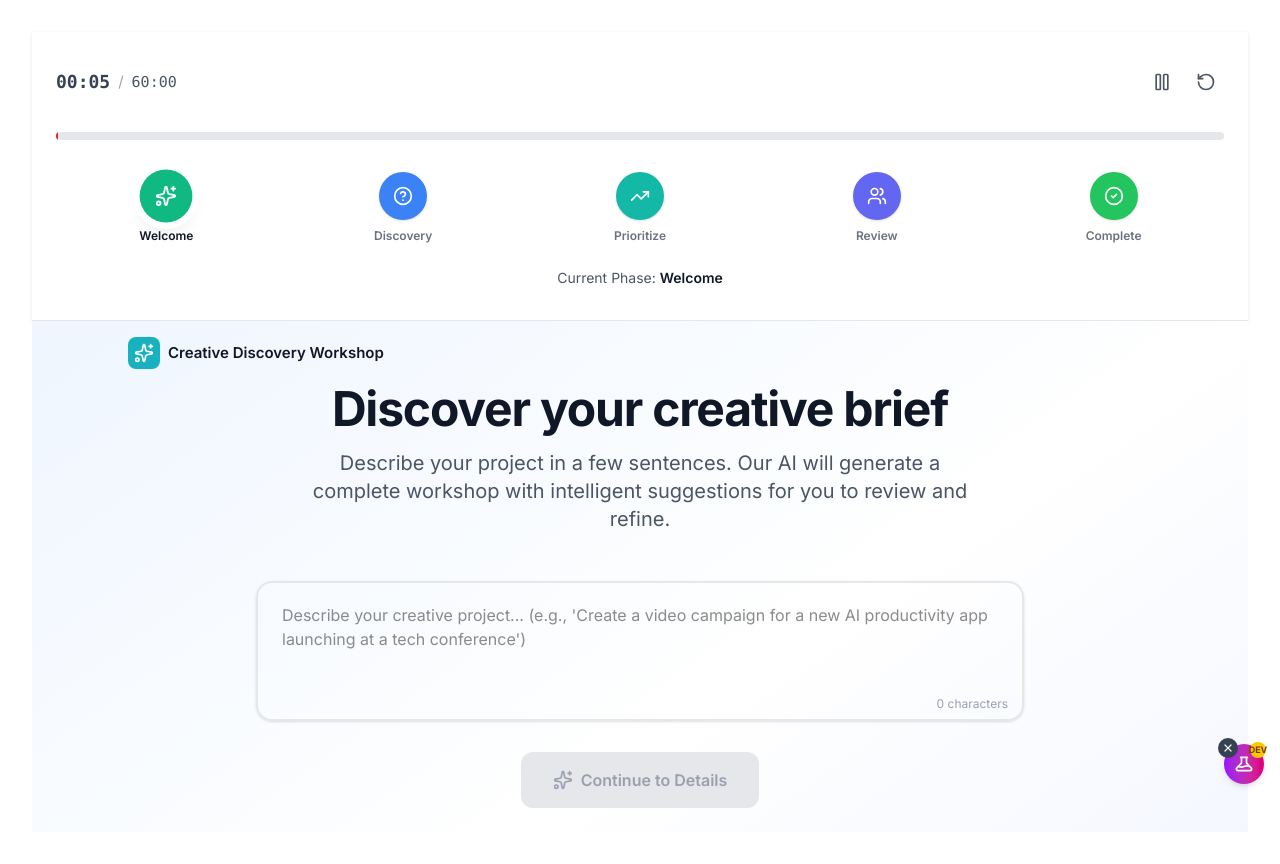
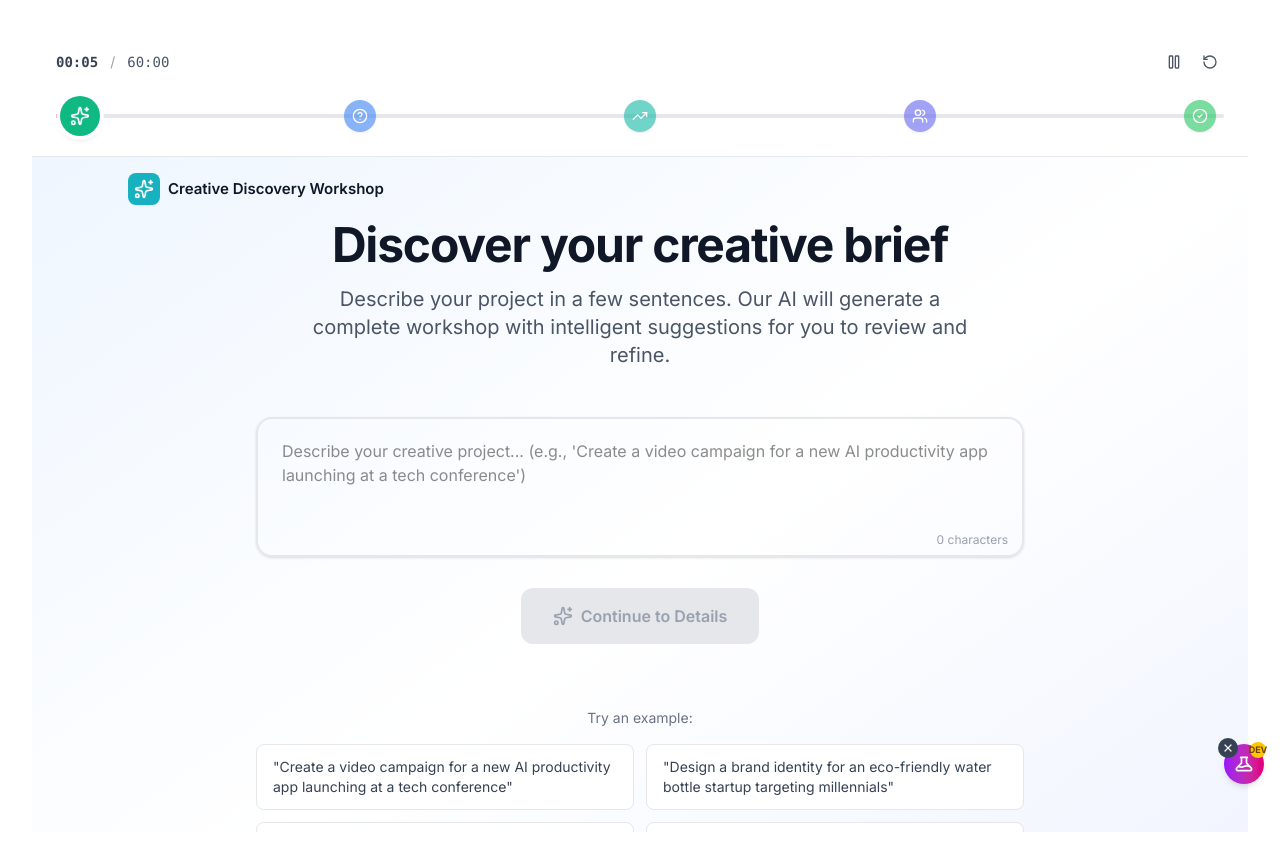
Before and after one commit to Rise-O-Matic/Creative-Discovery-Workshop, a React (Vite) app in the folder creative-brief-wizard/: page / in a window 1280 px wide. Built offline with nearby package versions, Linux system fonts and the light colour scheme.

Commit message:
Redesign timeline: lean 'string of beads' aesthetic

```diff
--- a/creative-brief-wizard/src/components/GlobalTimeline.tsx
+++ b/creative-brief-wizard/src/components/GlobalTimeline.tsx
@@ -22,135 +22,45 @@ import {
 interface PhaseConfig {
   phase: SessionPhase;
   label: string;
-  shortLabel: string;
   icon: React.ReactNode;
   color: string;
-  expectedDurationMs: number;
 }
 
-/**
- * Calculate phase durations based on total workshop duration
- */
-function calculatePhaseConfigs(workshopDurationMinutes: number): PhaseConfig[] {
-  const baseDurations: Omit<PhaseConfig, 'expectedDurationMs'>[] = [
+const PHASES: PhaseConfig[] = [
   {
     phase: 'project-context',
     label: 'Welcome',
-      shortLabel: 'W',
-      icon: <Sparkles className="w-5 h-5" />,
+    icon: <Sparkles className="w-4 h-4" />,
     color: '#10b981',
   },
   {
     phase: 'customer-discovery',
     label: 'Discovery',
-      shortLabel: 'D',
-      icon: <HelpCircle className="w-5 h-5" />,
+    icon: <HelpCircle className="w-4 h-4" />,
     color: '#3b82f6',
   },
   {
     phase: 'prioritization',
     label: 'Prioritize',
-      shortLabel: 'P',
-      icon: <TrendingUp className="w-5 h-5" />,
+    icon: <TrendingUp className="w-4 h-4" />,
     color: '#14b8a6',
   },
   {
     phase: 'synthesis-review',
     label: 'Review',
-      shortLabel: 'R',
-      icon: <Users className="w-5 h-5" />,
+    icon: <Users className="w-4 h-4" />,
     color: '#6366f1',
   },
   {
     phase: 'brief-complete',
     label: 'Complete',
-      shortLabel: 'B',
-      icon: <CheckCircle2 className="w-5 h-5" />,
+    icon: <CheckCircle2 className="w-4 h-4" />,
     color: '#22c55e',
   },
 ];
 
-  // Base proportions (totals to 60 minutes)
-  const baseProportions = [5, 30, 15, 8, 2]; // minutes - redistributed without sticky notes
-  const totalBaseMinutes = baseProportions.reduce((sum, val) => sum + val, 0);
-
-  return baseDurations.map((phase, index) => ({
-    ...phase,
-    expectedDurationMs:
-      (baseProportions[index] / totalBaseMinutes) * workshopDurationMinutes * 60 * 1000,
-  }));
-}
-
 // ============================================================================
-// Phase Marker Component (Top Timeline Style)
-// ============================================================================
-
-interface PhaseMarkerProps {
-  config: PhaseConfig;
-  isCompleted: boolean;
-  isCurrent: boolean;
-  onClick: () => void;
-}
-
-const PhaseMarker: React.FC<PhaseMarkerProps> = ({
-  config,
-  isCompleted,
-  isCurrent,
-  onClick,
-}) => {
-  return (
-    <button
-      onClick={onClick}
-      className={`flex flex-col items-center gap-2 transition-all duration-200 group`}
-    >
-      {/* Icon Circle */}
-      <div
-        className={`w-12 h-12 rounded-full flex items-center justify-center transition-all duration-200 ${
-          isCurrent
-            ? 'ring-4 ring-offset-2 scale-110 shadow-lg'
-            : isCompleted
-              ? 'bg-opacity-100 shadow-md'
-              : 'bg-opacity-60 shadow-sm'
-        }`}
-        style={{
-          backgroundColor: config.color,
-          color: 'white',
-        }}
-      >
-        {config.icon}
-      </div>
-
-      {/* Label */}
-      <div className="text-center">
-        <p
-          className={`text-xs font-semibold transition-colors ${
-            isCurrent ? 'text-gray-900' : isCompleted ? 'text-gray-700' : 'text-gray-500'
-          }`}
-        >
-          {config.label}
-        </p>
-      </div>
-
-      {/* Completion Indicator */}
-      {isCompleted && (
-        <div className="absolute -top-1 -right-1">
-          <div className="w-4 h-4 bg-green-500 rounded-full flex items-center justify-center">
-            <svg className="w-2.5 h-2.5 text-white" fill="currentColor" viewBox="0 0 20 20">
-              <path
-                fillRule="evenodd"
-                d="M16.707 5.293a1 1 0 010 1.414l-8 8a1 1 0 01-1.414 0l-4-4a1 1 0 011.414-1.414L8 12.586l7.293-7.293a1 1 0 011.414 0z"
-                clipRule="evenodd"
-              />
-            </svg>
-          </div>
-        </div>
-      )}
-    </button>
-  );
-};
-
-// ============================================================================
-// GlobalTimeline Component (Top Position)
+// GlobalTimeline Component - String of Beads
 // ============================================================================
 
 export const GlobalTimeline: React.FC = () => {
@@ -174,36 +84,24 @@ export const GlobalTimeline: React.FC = () => {
     }
   }, [timerState.meetingStartTime, state.projectContext.duration, startMeeting]);
 
-  // Calculate phase configurations
-  const phaseConfigs = calculatePhaseConfigs(state.projectContext.duration);
-  const currentPhaseIndex = phaseConfigs.findIndex((p) => p.phase === state.currentPhase);
-
-  // Calculate cumulative positions
-  // totalExpectedMs could be used for getPhasePosition calculation
-  // const totalExpectedMs = phaseConfigs.reduce((sum, p) => sum + p.expectedDurationMs, 0);
-  // getPhasePosition is not currently used but kept for future reference
-  // const getPhasePosition = (index: number): number => {
-  //   const cumulativeMs = phaseConfigs.slice(0, index).reduce((sum, p) => sum + p.expectedDurationMs, 0);
-  //   return (cumulativeMs / totalExpectedMs) * 100;
-  // };}
-
-  // Calculate elapsed time fill bar position
-  const getElapsedPosition = (): number => {
-    return Math.min(100, getProgressPercentage());
-  };
+  const currentPhaseIndex = PHASES.findIndex((p) => p.phase === state.currentPhase);
+  const currentElapsedMs = getCurrentElapsedMs();
+  const expectedMs = timerState.expectedDurationMs;
+  const progressPercent = getProgressPercentage();
 
   // Determine pacing color
   const getPacingColor = (): string => {
-    const status = getPacingStatus(currentPhaseIndex, phaseConfigs.length);
+    const status = getPacingStatus(currentPhaseIndex, PHASES.length);
     if (status === 'over') return '#dc2626'; // red
     if (status === 'behind') return '#f59e0b'; // amber
     return '#10b981'; // green
   };
 
-  // Handle phase navigation - FREE NAVIGATION (no locking)
+  // Handle phase navigation
   const handlePhaseClick = (targetPhase: SessionPhase) => {
     setPhase(targetPhase);
-    addToast(`Navigated to ${phaseConfigs.find((p) => p.phase === targetPhase)?.label}`, 'info', 2000);
+    const phaseName = PHASES.find((p) => p.phase === targetPhase)?.label;
+    addToast(`Navigated to ${phaseName}`, 'info', 2000);
   };
 
   // Handle pause/resume
@@ -219,107 +117,123 @@ export const GlobalTimeline: React.FC = () => {
 
   // Handle reset
   const handleReset = () => {
-    if (confirm('Reset meeting timer? This will clear all time tracking data.')) {
+    if (confirm('Reset meeting timer?')) {
       resetMeeting();
       startMeeting(state.projectContext.duration);
       addToast('Meeting timer reset', 'success', 3000);
     }
   };
 
-  // Determine phase states
-  const getPhaseState = (index: number) => {
-    const isCompleted = index < currentPhaseIndex;
-    const isCurrent = index === currentPhaseIndex;
-
-    return { isCompleted, isCurrent };
-  };
-
-  const currentElapsedMs = getCurrentElapsedMs();
-  const expectedMs = timerState.expectedDurationMs;
-  const currentPhase = phaseConfigs[currentPhaseIndex];
-
   return (
-    <div className="w-full bg-white border-b border-gray-200 shadow-sm">
-      <div className="max-w-7xl mx-auto px-6 py-8">
-        {/* Top Row: Timer and Controls */}
-        <div className="flex items-center justify-between mb-8">
-          {/* Left: Time Display */}
-          <div className="flex items-center gap-4">
-            <div className="flex items-center gap-2 text-gray-700">
-              <span className="font-mono font-semibold text-lg">
+    <div className="w-full bg-white border-b border-gray-200">
+      <div className="max-w-7xl mx-auto px-6 py-4">
+        {/* Top row: Time and controls */}
+        <div className="flex items-center justify-between mb-4">
+          <div className="flex items-center gap-3">
+            <span className="font-mono text-sm font-semibold text-gray-700">
               {formatMs(currentElapsedMs)}
             </span>
-              <span className="text-gray-400">/</span>
-              <span className="font-mono text-gray-600">
+            <span className="text-gray-400 text-sm">/</span>
+            <span className="font-mono text-sm text-gray-600">
               {formatMs(expectedMs)}
             </span>
-            </div>
             {timerState.isPaused && (
-              <span className="px-3 py-1 bg-yellow-100 text-yellow-700 rounded-full text-xs font-semibold">
+              <span className="ml-2 px-2 py-1 bg-yellow-100 text-yellow-700 text-xs font-semibold rounded">
                 PAUSED
               </span>
             )}
           </div>
 
-          {/* Right: Controls */}
           <div className="flex items-center gap-2">
             <button
               onClick={handlePauseResume}
-              className="p-2 hover:bg-gray-100 rounded-lg transition-colors"
+              className="p-1.5 hover:bg-gray-100 rounded transition-colors"
               title={timerState.isPaused ? 'Resume' : 'Pause'}
             >
               {timerState.isPaused ? (
-                <Play className="w-5 h-5 text-gray-600" />
+                <Play className="w-4 h-4 text-gray-600" />
               ) : (
-                <Pause className="w-5 h-5 text-gray-600" />
+                <Pause className="w-4 h-4 text-gray-600" />
               )}
             </button>
             <button
               onClick={handleReset}
-              className="p-2 hover:bg-gray-100 rounded-lg transition-colors"
+              className="p-1.5 hover:bg-gray-100 rounded transition-colors"
               title="Reset"
             >
-              <RotateCcw className="w-5 h-5 text-gray-600" />
+              <RotateCcw className="w-4 h-4 text-gray-600" />
             </button>
           </div>
         </div>
 
-        {/* Progress Bar */}
-        <div className="mb-8">
-          <div className="w-full h-2 bg-gray-200 rounded-full overflow-hidden">
+        {/* Timeline: String of Beads */}
+        <div className="relative h-12 flex items-center">
+          {/* Background line */}
+          <div className="absolute left-0 right-0 h-1 bg-gray-200 rounded-full" />
+
+          {/* Progress fill */}
           <div
-              className="h-full transition-all duration-300 rounded-full"
+            className="absolute left-0 h-1 rounded-full transition-all duration-300"
             style={{
-                width: `${getElapsedPosition()}%`,
+              width: `${progressPercent}%`,
               backgroundColor: getPacingColor(),
             }}
           />
-          </div>
+
+          {/* Beads (phase icons) */}
+          <div className="relative w-full flex items-center justify-between px-2">
+            {PHASES.map((phase, index) => {
+              const isCompleted = index < currentPhaseIndex;
+              const isCurrent = index === currentPhaseIndex;
+
+              return (
+                <button
+                  key={phase.phase}
+                  onClick={() => handlePhaseClick(phase.phase)}
+                  className="relative z-10 flex-shrink-0 group"
+                  title={phase.label}
+                >
+                  {/* Bead icon */}
+                  <div
+                    className={`w-8 h-8 rounded-full flex items-center justify-center transition-all duration-200 ${
+                      isCurrent
+                        ? 'ring-2 ring-offset-1 scale-125 shadow-md'
+                        : 'hover:scale-110 shadow-sm'
+                    }`}
+                    style={{
+                      backgroundColor: phase.color,
+                      color: 'white',
+                      opacity: isCurrent ? 1 : isCompleted ? 0.9 : 0.6,
+                    }}
+                  >
+                    {phase.icon}
                   </div>
 
-        {/* Phase Markers */}
-        <div className="flex items-end justify-between gap-4">
-          {phaseConfigs.map((config, index) => {
-            const { isCompleted, isCurrent } = getPhaseState(index);
+                  {/* Completion checkmark */}
+                  {isCompleted && (
+                    <div className="absolute -top-1 -right-1 w-3 h-3 bg-green-500 rounded-full flex items-center justify-center">
+                      <svg
+                        className="w-1.5 h-1.5 text-white"
+                        fill="currentColor"
+                        viewBox="0 0 20 20"
+                      >
+                        <path
+                          fillRule="evenodd"
+                          d="M16.707 5.293a1 1 0 010 1.414l-8 8a1 1 0 01-1.414 0l-4-4a1 1 0 011.414-1.414L8 12.586l7.293-7.293a1 1 0 011.414 0z"
+                          clipRule="evenodd"
+                        />
+                      </svg>
+                    </div>
+                  )}
 
-            return (
-              <div key={config.phase} className="flex-1 flex justify-center relative">
-                <PhaseMarker
-                  config={config}
-                  isCompleted={isCompleted}
-                  isCurrent={isCurrent}
-                  onClick={() => handlePhaseClick(config.phase)}
-                />
+                  {/* Tooltip */}
+                  <div className="absolute bottom-full left-1/2 -translate-x-1/2 mb-2 px-2 py-1 bg-gray-900 text-white text-xs rounded whitespace-nowrap opacity-0 group-hover:opacity-100 transition-opacity pointer-events-none">
+                    {phase.label}
                   </div>
+                </button>
               );
             })}
           </div>
-
-        {/* Current Phase Label */}
-        <div className="mt-6 text-center">
-          <p className="text-sm text-gray-600">
-            Current Phase: <span className="font-semibold text-gray-900">{currentPhase?.label}</span>
-          </p>
         </div>
       </div>
     </div>
```
Lines whose indentation alone changed are shown as unchanged.
